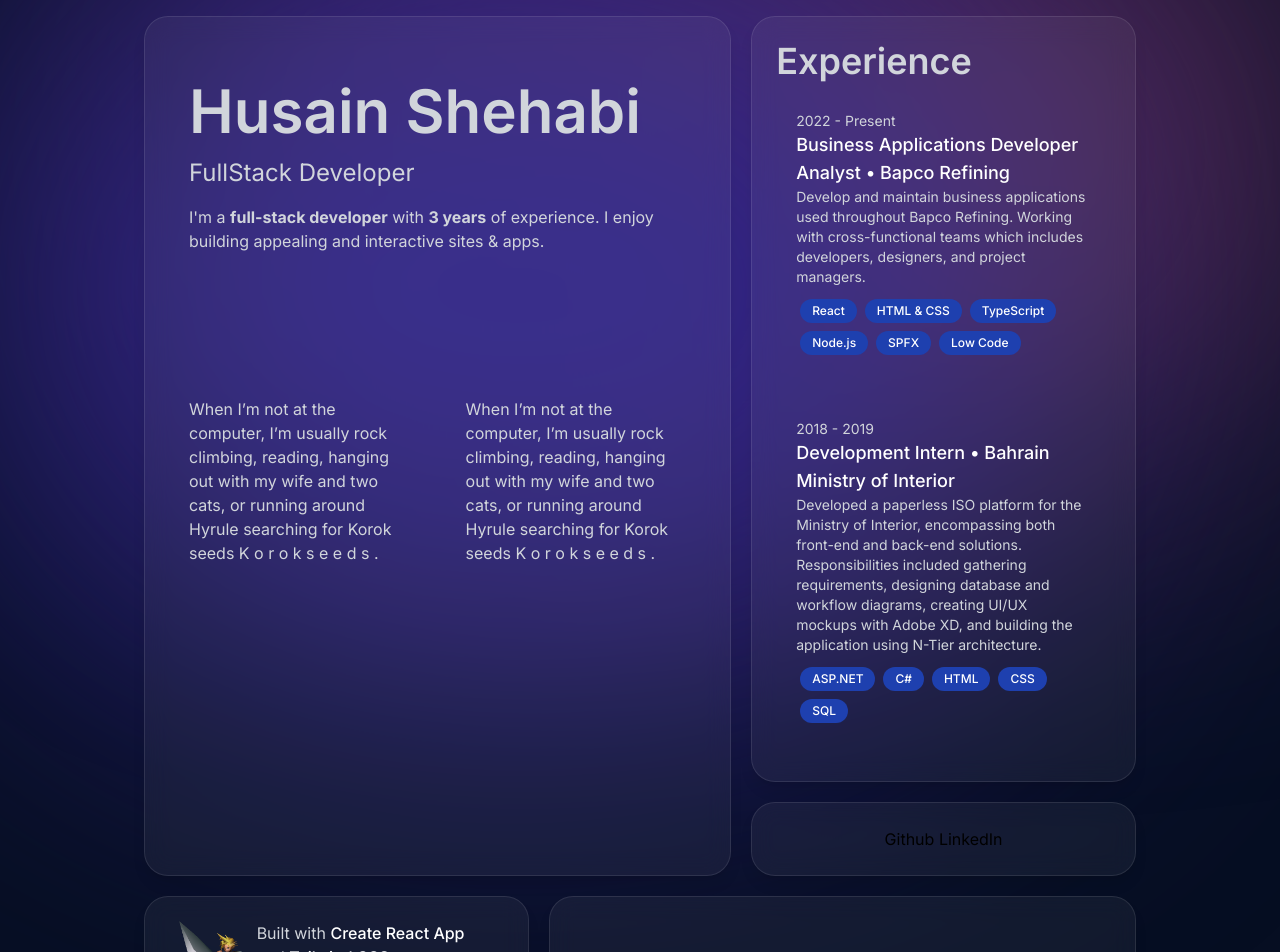
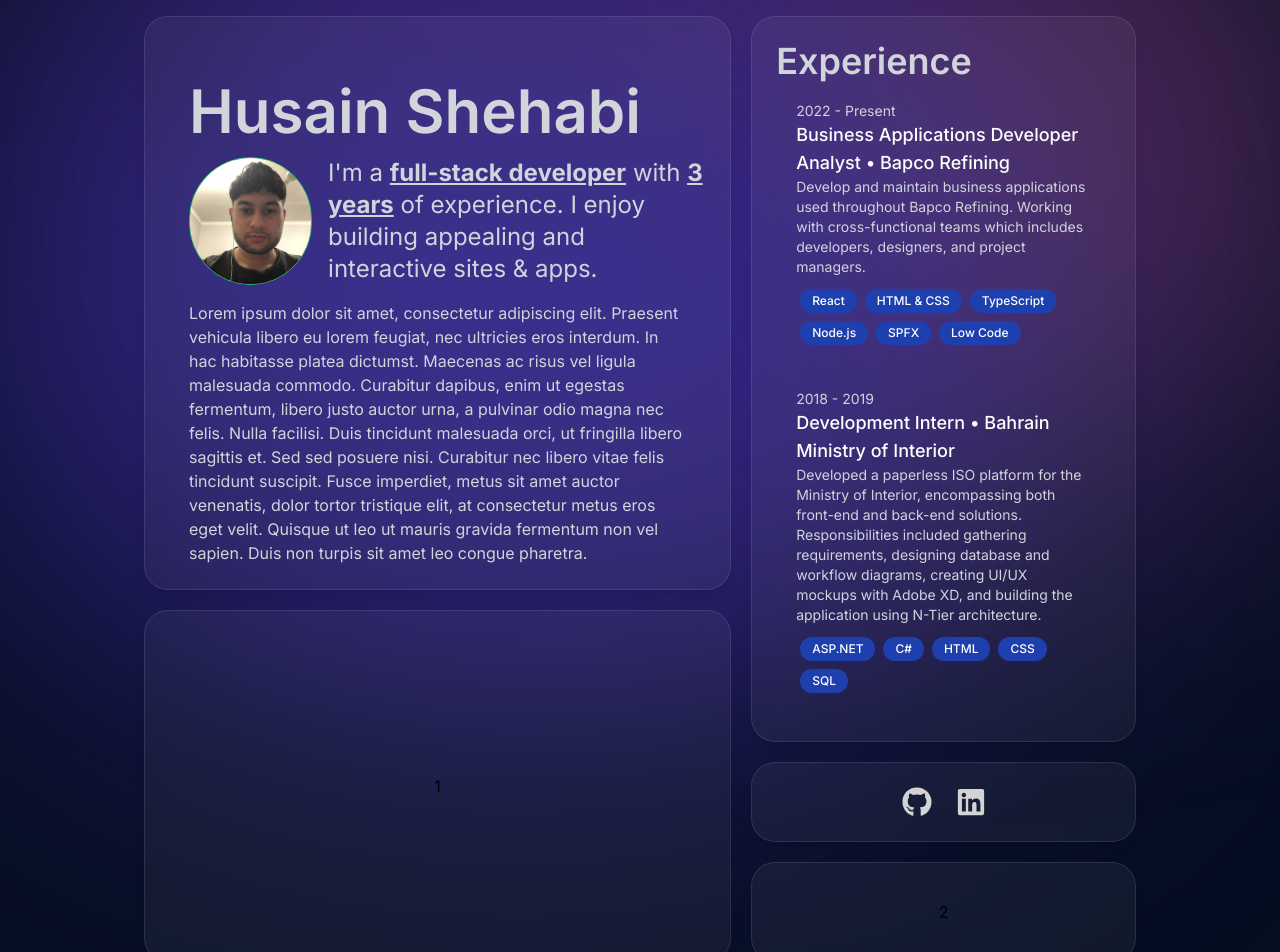
Before and after one commit to HusainShehabi/personal-site-2024, a React (Create React App) app: page / in a window 1280 px wide. Shown: the top 952 px of the page. Built offline with nearby package versions, Linux system fonts and the light colour scheme.

Commit message:
grid changes

```diff
--- a/src/components/CssGrid.tsx
+++ b/src/components/CssGrid.tsx
@@ -7,19 +7,21 @@
 export default function CssGrid() {
   return (
     <div className="grid grid-cols-1 sm:grid-cols-2 md:grid-cols-3 lg:grid-cols-5 xl:grid-cols-5 gap-5 p-4 min-h-screen">
-      <GridItem className="col-span-3 row-span-4">
+      <GridItem className="col-span-3 row-span-2">
         <IntroductionCard />
       </GridItem>
-      <GridItem className="col-span-2 row-span-3">
+      <GridItem className="col-span-3 xl:col-span-2 row-span-3">
         <ExperienceCard />
       </GridItem>
-      <GridItem className="col-span-2 row-span-1">
+      <GridItem className="col-span-3 xl:col-span-3 row-span-8">1</GridItem>
+      <GridItem className="col-span-3 xl:col-span-2 row-span-1">
         <SocialsCard />
       </GridItem>
-      <GridItem className="col-span-2 row-span-2">
-        <FooterCard />
-      </GridItem>
-      <GridItem className="col-span-3 row-span-2">Wide Item</GridItem>
+      {/*--------------------------------------------------*/}
+
+      <GridItem className="col-span-3 xl:col-span-2 row-span-6">2</GridItem>
+
+      {/*--------------------------------------------------*/}
     </div>
   );
 }
--- a/src/components/content/ExperienceCard.tsx
+++ b/src/components/content/ExperienceCard.tsx
@@ -4,7 +4,7 @@
 
 export default function ExperienceCard() {
   return (
-    <div className="w-full h-full font-sans text-2xl text-gray-300">
+    <div className="w-full font-sans text-2xl text-gray-300">
       <div className="flex flex-col">
         <div className="font-semibold text-4xl text-gray-300">Experience</div>
         {data.map((item) => (
--- a/src/components/content/ExperienceItem.tsx
+++ b/src/components/content/ExperienceItem.tsx
@@ -17,11 +17,10 @@
 }: Props) {
   const containerStyle = {
     padding: "20px",
-    margin: "10px 0",
   };
 
   return (
-    <div style={containerStyle} className="overflow-hidden">
+    <div style={containerStyle} className="overflow-hidden ">
       <div className="text-sm">
         <p className="text-gray-300">{date}</p>
       </div>
@@ -34,7 +33,7 @@
           {technologies.map((tech, index) => (
             <span
               key={index}
-              className="bg-blue-800 text-white text-xs font-medium mx-1 my-1 px-3 py-1 rounded-full"
+              className="bg-blue-800 text-white text-xs font-medium mx-1 my-1 px-3 py-1 rounded-full "
             >
               {tech}
             </span>
--- a/src/components/content/FooterCard.tsx
+++ b/src/components/content/FooterCard.tsx
@@ -3,9 +3,9 @@
 
 export default function FooterCard() {
   return (
-    <div className="font-light text-gray-300 flex col-span-2 m">
-      <div className=" mr-2">
-        <img src={Cloud} alt={"Cloud Strife"} width={70} height={70} />
+    <div className="font-light text-sm text-gray-300 flex col-span-2 m opacity-90">
+      <div className=" mr-9">
+        <img src={Cloud} alt={"Cloud Strife"} width={60} height={60} />
       </div>
       <div className="">
         <p>
--- a/src/components/content/IntroductionCard.tsx
+++ b/src/components/content/IntroductionCard.tsx
@@ -1,4 +1,5 @@
 import React from "react";
+import PFP from "../../assets/profilepic.jpeg";
 
 export default function IntroductionCard() {
   return (
@@ -7,25 +8,34 @@
         <div className="col-span-2 row-span-3 font-sans font-semibold text-6xl text-gray-300 p-10 pb-0 pl-5">
           Husain Shehabi
         </div>
-        <div className="col-span-2 row-span-1 ml-5 mt-0">
-          FullStack Developer
+        <div className="col-span-2 row-span-1 ml-5 mt-0 flex items-center">
+          <img
+            src={PFP}
+            alt="Profile"
+            className="w-32 h-32 rounded-full mr-4 border border-green-500 "
+          />
+          <div>
+            <p>
+              I'm a <b className="underline"> full-stack developer</b> with{" "}
+              <b className="underline">3 years</b> of experience. I enjoy
+              building appealing and interactive sites & apps.
+            </p>
+          </div>
         </div>
         <div className="col-span-2 row-span-12 text-base ml-5 mr-5">
           <p>
-            I'm a <b>full-stack developer</b> with <b>3 years</b> of experience.
-            I enjoy building appealing and interactive sites & apps.
+            Lorem ipsum dolor sit amet, consectetur adipiscing elit. Praesent
+            vehicula libero eu lorem feugiat, nec ultricies eros interdum. In
+            hac habitasse platea dictumst. Maecenas ac risus vel ligula
+            malesuada commodo. Curabitur dapibus, enim ut egestas fermentum,
+            libero justo auctor urna, a pulvinar odio magna nec felis. Nulla
+            facilisi. Duis tincidunt malesuada orci, ut fringilla libero
+            sagittis et. Sed sed posuere nisi. Curabitur nec libero vitae felis
+            tincidunt suscipit. Fusce imperdiet, metus sit amet auctor
+            venenatis, dolor tortor tristique elit, at consectetur metus eros
+            eget velit. Quisque ut leo ut mauris gravida fermentum non vel
+            sapien. Duis non turpis sit amet leo congue pharetra.
           </p>
-        </div>
-
-        <div className="col-span-1 row-span-3 text-base ml-5 mr-5">
-          When I’m not at the computer, I’m usually rock climbing, reading,
-          hanging out with my wife and two cats, or running around Hyrule
-          searching for Korok seeds K o r o k s e e d s .
-        </div>
-        <div className="col-span-1 row-span-3 text-base ml-5 mr-5">
-          When I’m not at the computer, I’m usually rock climbing, reading,
-          hanging out with my wife and two cats, or running around Hyrule
-          searching for Korok seeds K o r o k s e e d s .
         </div>
       </div>
     </div>
--- a/src/components/content/SocialsCard.tsx
+++ b/src/components/content/SocialsCard.tsx
@@ -1,5 +1,28 @@
 import React from "react";
+import { FaGithub } from "react-icons/fa";
+import { FaLinkedin } from "react-icons/fa";
 
-export default function s() {
-  return <div>Github LinkedIn </div>;
+export default function SocialCards() {
+  return (
+    <div className="flex gap-6">
+      <div>
+        <a
+          href="https://github.com/HusainShehabi"
+          target="_blank"
+          rel="noopener noreferrer"
+        >
+          <FaGithub color="lightgray" size={30} />
+        </a>
+      </div>
+      <div>
+        <a
+          href="https://www.linkedin.com/in/husain-shehabi-32033a13a/"
+          target="_blank"
+          rel="noopener noreferrer"
+        >
+          <FaLinkedin color="lightgray" size={30} />
+        </a>
+      </div>
+    </div>
+  );
 }
```
